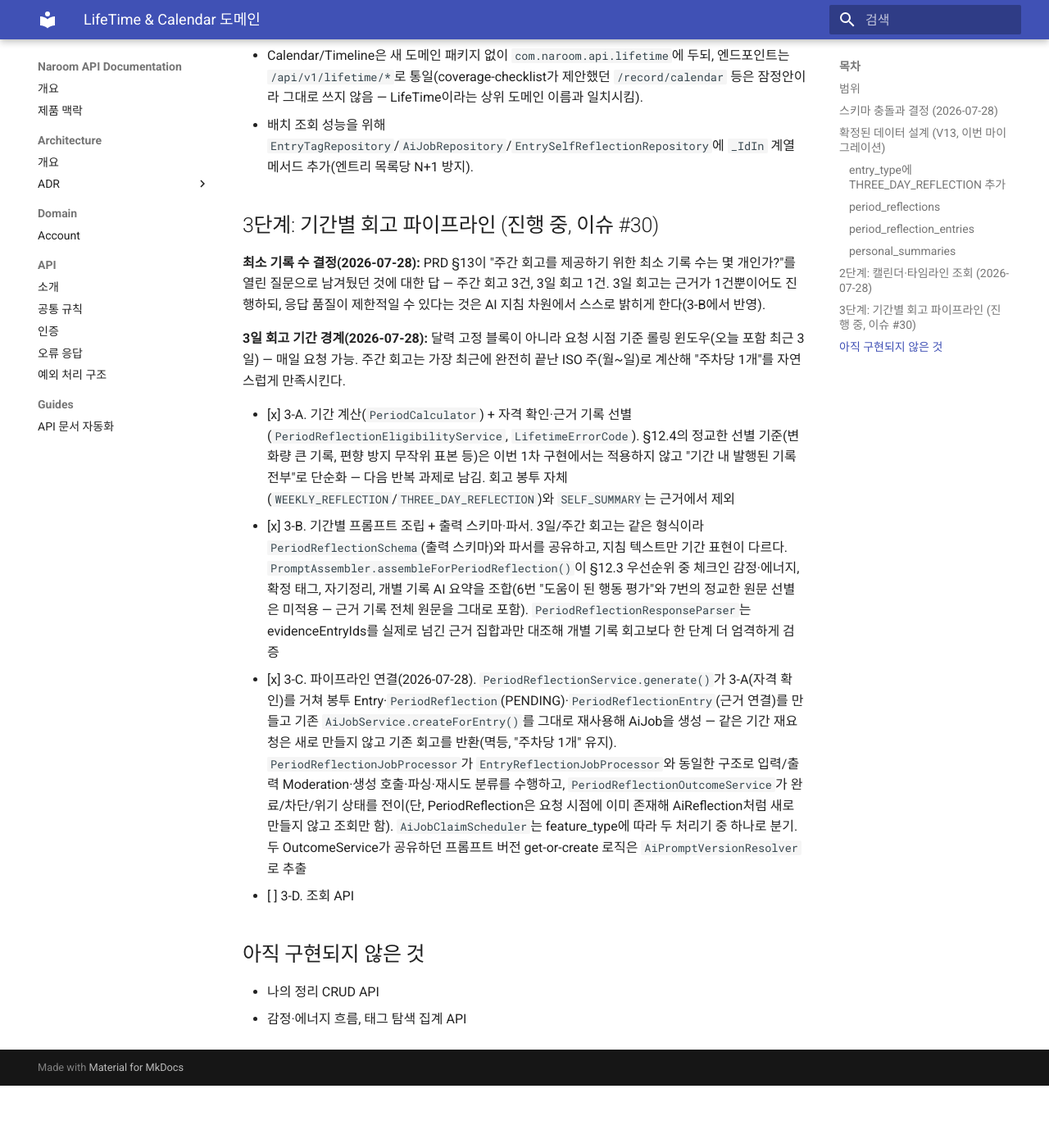
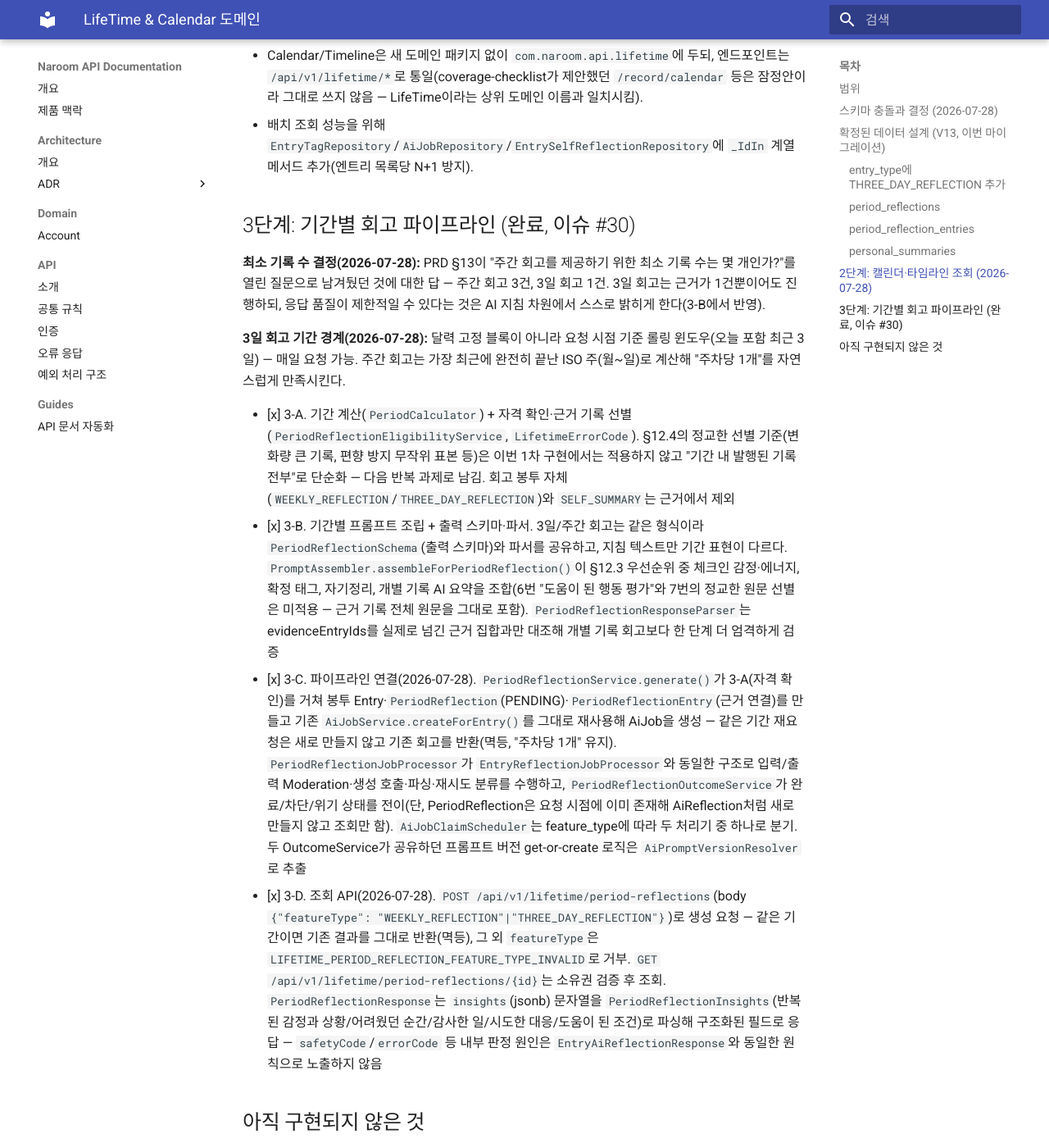
Before and after one commit to gvo-cheryl/narrom-api, an MkDocs documentation site: the page built from docs/domain/lifetime-calendar.md, in a window 1280 px wide and 1400 px high, scrolled down 2816 px. Shown: the whole window at 82% size. Built offline with MkDocs 1.6.1 and Material for MkDocs 9.7.7, drawn with Linux system fonts in a browser that asks for light colours; before the commit the page ends 4140 px from its top, so only the background shows below that.

Commit message:
docs(lifetime): 3단계 완료 및 §24.5 5-F 완료 체크 반영

```diff
--- a/docs/domain/lifetime-calendar.md
+++ b/docs/domain/lifetime-calendar.md
@@ -58,7 +58,7 @@ LifeTime은 타임라인·캘린더·감정/에너지 흐름·태그 탐색·기
 - Calendar/Timeline은 새 도메인 패키지 없이 `com.naroom.api.lifetime`에 두되, 엔드포인트는 `/api/v1/lifetime/*`로 통일(coverage-checklist가 제안했던 `/record/calendar` 등은 잠정안이라 그대로 쓰지 않음 — LifeTime이라는 상위 도메인 이름과 일치시킴).
 - 배치 조회 성능을 위해 `EntryTagRepository`/`AiJobRepository`/`EntrySelfReflectionRepository`에 `_IdIn` 계열 메서드 추가(엔트리 목록당 N+1 방지).
 
-## 3단계: 기간별 회고 파이프라인 (진행 중, 이슈 #30)
+## 3단계: 기간별 회고 파이프라인 (완료, 이슈 #30)
 
 **최소 기록 수 결정(2026-07-28):** PRD §13이 "주간 회고를 제공하기 위한 최소 기록 수는 몇 개인가?"를 열린 질문으로 남겨뒀던 것에 대한 답 — 주간 회고 3건, 3일 회고 1건. 3일 회고는 근거가 1건뿐이어도 진행하되, 응답 품질이 제한적일 수 있다는 것은 AI 지침 차원에서 스스로 밝히게 한다(3-B에서 반영).
 
@@ -67,7 +67,7 @@ LifeTime은 타임라인·캘린더·감정/에너지 흐름·태그 탐색·기
 - [x] 3-A. 기간 계산(`PeriodCalculator`) + 자격 확인·근거 기록 선별(`PeriodReflectionEligibilityService`, `LifetimeErrorCode`). §12.4의 정교한 선별 기준(변화량 큰 기록, 편향 방지 무작위 표본 등)은 이번 1차 구현에서는 적용하지 않고 "기간 내 발행된 기록 전부"로 단순화 — 다음 반복 과제로 남김. 회고 봉투 자체(`WEEKLY_REFLECTION`/`THREE_DAY_REFLECTION`)와 `SELF_SUMMARY`는 근거에서 제외
 - [x] 3-B. 기간별 프롬프트 조립 + 출력 스키마·파서. 3일/주간 회고는 같은 형식이라 `PeriodReflectionSchema`(출력 스키마)와 파서를 공유하고, 지침 텍스트만 기간 표현이 다르다. `PromptAssembler.assembleForPeriodReflection()`이 §12.3 우선순위 중 체크인 감정·에너지, 확정 태그, 자기정리, 개별 기록 AI 요약을 조합(6번 "도움이 된 행동 평가"와 7번의 정교한 원문 선별은 미적용 — 근거 기록 전체 원문을 그대로 포함). `PeriodReflectionResponseParser`는 evidenceEntryIds를 실제로 넘긴 근거 집합과만 대조해 개별 기록 회고보다 한 단계 더 엄격하게 검증
 - [x] 3-C. 파이프라인 연결(2026-07-28). `PeriodReflectionService.generate()`가 3-A(자격 확인)를 거쳐 봉투 Entry·`PeriodReflection`(PENDING)·`PeriodReflectionEntry`(근거 연결)를 만들고 기존 `AiJobService.createForEntry()`를 그대로 재사용해 AiJob을 생성 — 같은 기간 재요청은 새로 만들지 않고 기존 회고를 반환(멱등, "주차당 1개" 유지). `PeriodReflectionJobProcessor`가 `EntryReflectionJobProcessor`와 동일한 구조로 입력/출력 Moderation·생성 호출·파싱·재시도 분류를 수행하고, `PeriodReflectionOutcomeService`가 완료/차단/위기 상태를 전이(단, PeriodReflection은 요청 시점에 이미 존재해 AiReflection처럼 새로 만들지 않고 조회만 함). `AiJobClaimScheduler`는 feature_type에 따라 두 처리기 중 하나로 분기. 두 OutcomeService가 공유하던 프롬프트 버전 get-or-create 로직은 `AiPromptVersionResolver`로 추출
-- [ ] 3-D. 조회 API
+- [x] 3-D. 조회 API(2026-07-28). `POST /api/v1/lifetime/period-reflections`(body `{"featureType": "WEEKLY_REFLECTION"|"THREE_DAY_REFLECTION"}`)로 생성 요청 — 같은 기간이면 기존 결과를 그대로 반환(멱등), 그 외 `featureType`은 `LIFETIME_PERIOD_REFLECTION_FEATURE_TYPE_INVALID`로 거부. `GET /api/v1/lifetime/period-reflections/{id}`는 소유권 검증 후 조회. `PeriodReflectionResponse`는 `insights`(jsonb) 문자열을 `PeriodReflectionInsights`(반복된 감정과 상황/어려웠던 순간/감사한 일/시도한 대응/도움이 된 조건)로 파싱해 구조화된 필드로 응답 — `safetyCode`/`errorCode` 등 내부 판정 원인은 `EntryAiReflectionResponse`와 동일한 원칙으로 노출하지 않음
 
 ## 아직 구현되지 않은 것
 
```
Also changed, not shown: docs/api/ai-policy-architecture.md (+1 -1 lines).
